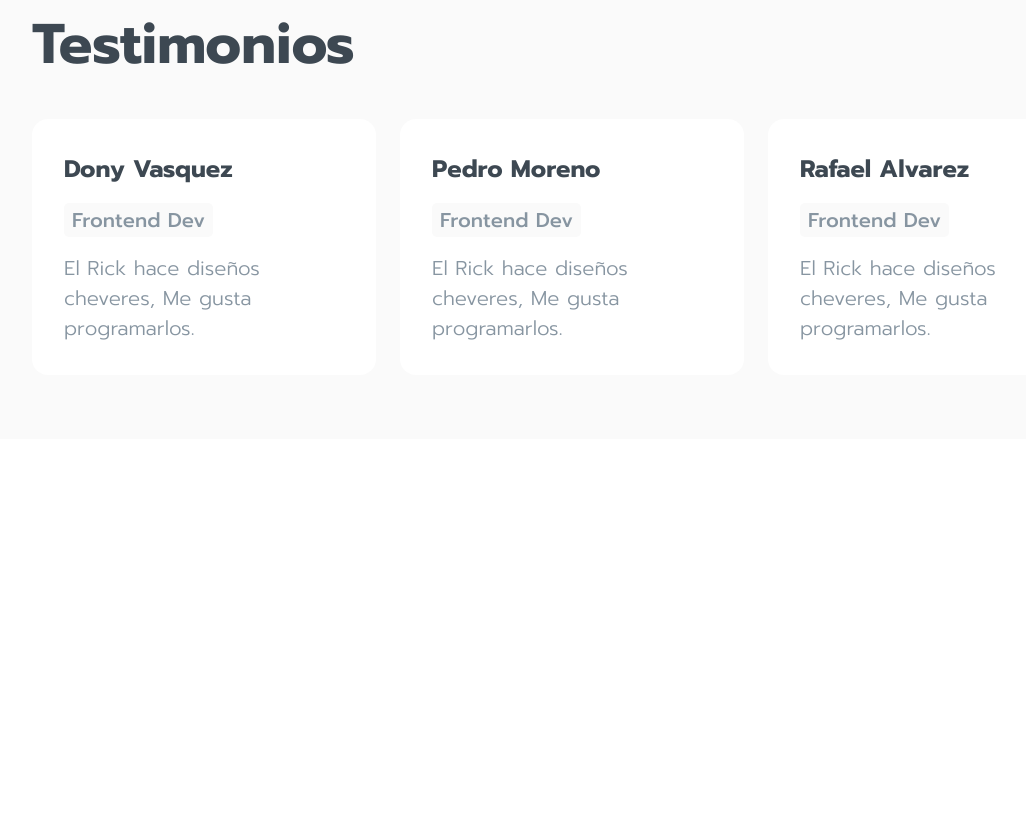
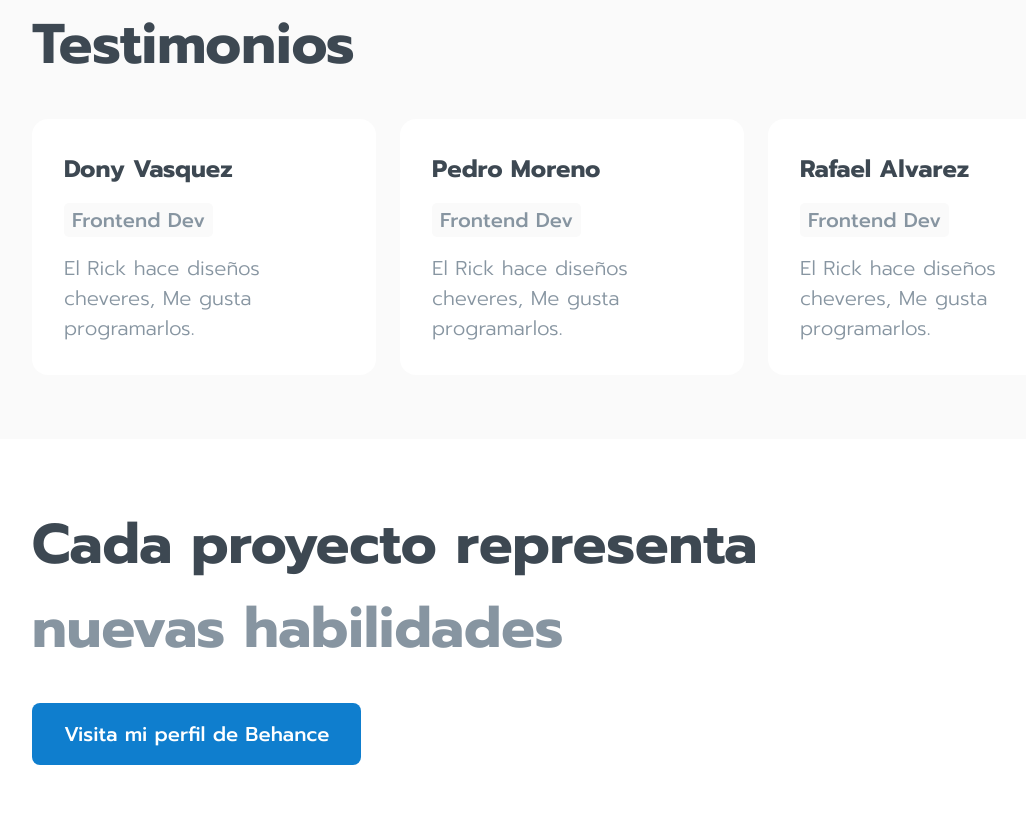
Before and after one commit to Miguel-Ruz/Ruz-website, a plain HTML site: page index.html in a window 1280 px wide. Shown: the part 781-1610 px from the top of the page, without its empty margins (68-1094 px from the left). Before the commit the page ends 1220 px from the top, so only its background shows below. Drawn offline with Linux system fonts and the light colour scheme.

Commit message:
se sube la sección de habilidades y sus estilos finales[C

```diff
--- a/index.html
+++ b/index.html
@@ -56,6 +56,10 @@
                 </div>
             </div>
         </section>
+        <section class="habilidades">
+            <h2>Cada proyecto representa <br> <span>nuevas habilidades</span></h2>
+            <button class="Habilidades--button">Visita mi perfil de Behance</button>
+        </section>
     </main>
 </body>
 </html>
--- a/style.css
+++ b/style.css
@@ -145,7 +145,6 @@ header li, a {
     height: auto;
     display: flex;
     flex-direction: row;
-/*     flex-wrap:wrap; */
     gap: 24px;
 }
 .testimonials .card-item {
@@ -185,3 +184,41 @@ header li, a {
     line-height: 30px;
     color: var(--body);
 }
+
+/*---------- HABILIDADES---------- */
+
+.habilidades {
+    width: 100%;
+    height: auto;
+    display: flex;
+    flex-direction: column;
+    padding: 64px 100px 64px 100px;
+    background-color: #FFFFFF;
+    gap: 32px;
+}
+
+.habilidades h2 {
+    font-size: 5.6rem;
+    font-weight: 700;
+    line-height: 84px;
+    color: var(--titulo);
+}
+
+.habilidades span {
+    color: var(--body);
+}
+
+/*---------- Habilidades--button---------- */
+
+.Habilidades--button {
+    width: fit-content;
+    padding: 16px 32px 16px 32px;
+    font-size: 2.0rem;
+    font-weight: 500;
+    line-height: 30px;
+    font-family: 'Prompt', sans-serif;
+    color: #FFFFFF;
+    background-color: var(--principal);
+    border-radius: 8px;
+    border: none;
+}
```
